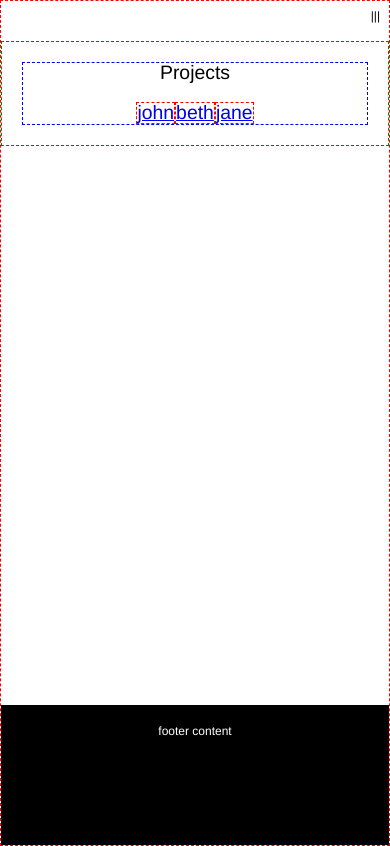
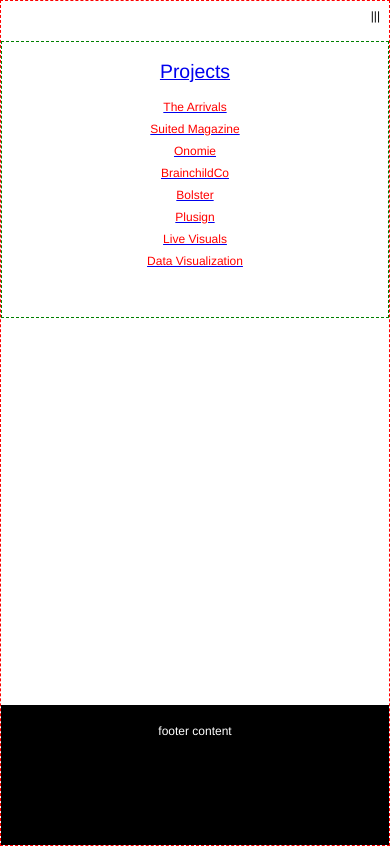
Before and after one commit to kimispencer/old-portfolio, a React (Create React App) app: page /projects in a window 390 px wide. Built offline with nearby package versions, Linux system fonts and the light colour scheme; the HTML template or start-up script is replaced by a standard one.

Commit message:
adding projects data + ProjectDetail styles

```diff
--- a/src/pages/Projects/ProjectList.css
+++ b/src/pages/Projects/ProjectList.css
@@ -3,8 +3,53 @@
 /* z-index */
 /* nav */
 /* footer */
-.ProjectList {
-  border: 1px dashed blue; }
+.ProjectList ul.project-list {
+  -webkit-flex-wrap: wrap;
+  -moz-flex-wrap: wrap;
+  -ms-flex-wrap: wrap;
+  flex-wrap: wrap;
+  margin-bottom: 20px; }
+
+.ProjectItem {
+  cursor: pointer;
+  background-image: none !important;
+  color: red;
+  /*
+	// box/tile design
+	@include flexbox-center(column);
+	width: $project_tile_size;
+	max-width: 100vw;
+	height: $project_tile_size;
+	background-size: cover;
+	background-position: 50% 50%;
+*/ }
+
+.ProjectDetail {
+  display: -webkit-box;
+  display: -moz-box;
+  display: -ms-flexbox;
+  display: -webkit-flex;
+  display: flex;
+  -webkit-flex-flow: column;
+  -moz-flex-flow: column;
+  -ms-flex-flow: column;
+  flex-flow: column;
+  -webkit-align-items: center;
+  -moz-align-items: center;
+  -ms-align-items: center;
+  align-items: center;
+  -webkit-justify-content: center;
+  -moz-justify-content: center;
+  -ms-justify-content: center;
+  justify-content: center;
+  -ms-flex-pack: center;
+  min-height: 100vh;
+  background-size: cover;
+  background-position: 50% 50%;
+  color: red; }
+
+/* 640px or bigger */
+@media only screen and (min-width: 640px) {
   .ProjectList ul.project-list {
     display: -webkit-box;
     display: -moz-box;
@@ -23,25 +68,30 @@
     -moz-justify-content: center;
     -ms-justify-content: center;
     justify-content: center;
-    -ms-flex-pack: center;
-    -webkit-flex-wrap: wrap;
-    -moz-flex-wrap: wrap;
-    -ms-flex-wrap: wrap;
-    flex-wrap: wrap; }
+    -ms-flex-pack: center; }
+  .ProjectItem {
+    margin-right: 10px; } }
 
-.ProjectItem {
-  border: 1px dashed red;
-  /*@include flexbox-center(column);*/
-  /*width: $work_tile_size;*/
-  /*max-width: 100vw;*/
-  /*height: $work_tile_size;*/
-  /*margin: $gutter;*/
-  /*color: yellow;*/
-  cursor: pointer; }
-
-.ProjectDetail {
-  border: 1px dashed yellow;
-  min-height: 100vh;
-  background-size: cover;
-  background-position: 50% 50%;
-  color: red; }
+/* 640px or smaller */
+@media only screen and (max-width: 640px) {
+  .ProjectList ul.project-list {
+    display: -webkit-box;
+    display: -moz-box;
+    display: -ms-flexbox;
+    display: -webkit-flex;
+    display: flex;
+    -webkit-flex-flow: column;
+    -moz-flex-flow: column;
+    -ms-flex-flow: column;
+    flex-flow: column;
+    -webkit-align-items: center;
+    -moz-align-items: center;
+    -ms-align-items: center;
+    align-items: center;
+    -webkit-justify-content: center;
+    -moz-justify-content: center;
+    -ms-justify-content: center;
+    justify-content: center;
+    -ms-flex-pack: center; }
+  .ProjectItem {
+    margin-bottom: 10px; } }
--- a/src/pages/Projects/ProjectList.js
+++ b/src/pages/Projects/ProjectList.js
@@ -7,9 +7,46 @@
 import './ProjectList.css';
 
 const PROJECTS = [
-	{url: 'john', name: "John", id: 120, age: 22, gender: "male", coverImg: "https://unsplash.it/500/500"},
-	{url: 'beth', name: "Beth", id: 443, age: 24, gender: "female", coverImg: "https://unsplash.it/400/540"},
-	{url: 'jane', name: "Jane", id: 510, age: 19, gender: "female", coverImg: "https://unsplash.it/500/450"}
+	{
+		url: 'arrivals',
+		name: "The Arrivals",
+		coverImg: "https://unsplash.it/500/500"
+	},
+	{
+		url: 'suited',
+		name: "Suited Magazine",
+		coverImg: "https://unsplash.it/410/540"
+	},
+	{
+		url: 'onomie',
+		name: "Onomie",
+		coverImg: "https://unsplash.it/420/540"
+	},
+	{
+		url: 'brainchild',
+		name: "BrainchildCo",
+		coverImg: "https://unsplash.it/500/450"
+	},
+	{
+		url: 'bolster',
+		name: "Bolster",
+		coverImg: "https://unsplash.it/510/450"
+	},
+	{
+		url: 'plusign',
+		name: "Plusign",
+		coverImg: "https://unsplash.it/520/450"
+	},
+	{
+		url: 'live-visuals',
+		name: "Live Visuals",
+		coverImg: "https://unsplash.it/530/450"
+	},
+	{
+		url: 'dataviz',
+		name: "Data Visualization",
+		coverImg: "https://unsplash.it/540/450"
+	}
 ];
 
 const ProjectDetail = ({match}) => {
@@ -23,16 +60,19 @@
 
 	return(
 		<div className="ProjectDetail" style={style}>
-			<h3 className="title center">ProjectId: {match.params.id}</h3>
+			<h3 className="title center">{project.name}</h3>
 		</div>
 	);
 }
 
 const ProjectItem = (props) => {
+	const style = {
+		backgroundImage: 'url(' + props.project.coverImg + ')'
+	}
 	return (
-		<div className="ProjectItem">
+		<div className="ProjectItem" style={style}>
 			<div className="text">
-				<h4>{props.project.url}</h4>
+				<p>{props.project.name}</p>
 			</div>
 		</div>
 	);
@@ -41,7 +81,9 @@
 const ProjectList = (props) => {
 	return (
 		<div className="ProjectList">
-			<h4 className="title center">Projects</h4>
+			<Link to={props.match.url}>
+				<h4 className="title center">Projects</h4>
+			</Link>
 			<ul className="project-list">
 				{PROJECTS.map((project, index) =>
 					<li key={index}>
--- a/src/pages/Projects/ProjectList.scss
+++ b/src/pages/Projects/ProjectList.scss
@@ -1,28 +1,55 @@
 @import '../../styles/_all';
 
-$work_tile_size: 300px;
+$project_tile_size: 200px;
 
 .ProjectList {
-	border: 1px dashed blue;
 	ul.project-list {
-		@include flexbox-center(row);
 		@include flex-wrap(wrap);
+		margin-bottom: $gutter;
 	}
 }
 .ProjectItem {
-	border: 1px dashed red;
-	/*@include flexbox-center(column);*/
-	/*width: $work_tile_size;*/
-	/*max-width: 100vw;*/
-	/*height: $work_tile_size;*/
-	/*margin: $gutter;*/
-	/*color: yellow;*/
 	cursor: pointer;
+	background-image: none !important;
+	color: red;
+/*
+	// box/tile design
+	@include flexbox-center(column);
+	width: $project_tile_size;
+	max-width: 100vw;
+	height: $project_tile_size;
+	background-size: cover;
+	background-position: 50% 50%;
+*/
 }
 .ProjectDetail {
-	border: 1px dashed yellow;
+	@include flexbox-center(column);
 	min-height: 100vh;
 	background-size: cover;
 	background-position: 50% 50%;
 	color: red;
 }
+
+/* 640px or bigger */
+@media only screen and (min-width : $breakpoint) {
+	.ProjectList {
+		ul.project-list {
+			@include flexbox-center(row);
+		}
+	}
+	.ProjectItem {
+		margin-right: $gutter/2;
+	}
+}
+
+/* 640px or smaller */
+@media only screen and (max-width : $breakpoint) {
+	.ProjectList {
+		ul.project-list {
+			@include flexbox-center(column);
+		}
+	}
+	.ProjectItem {
+		margin-bottom: $gutter/2;
+	}
+}
```
